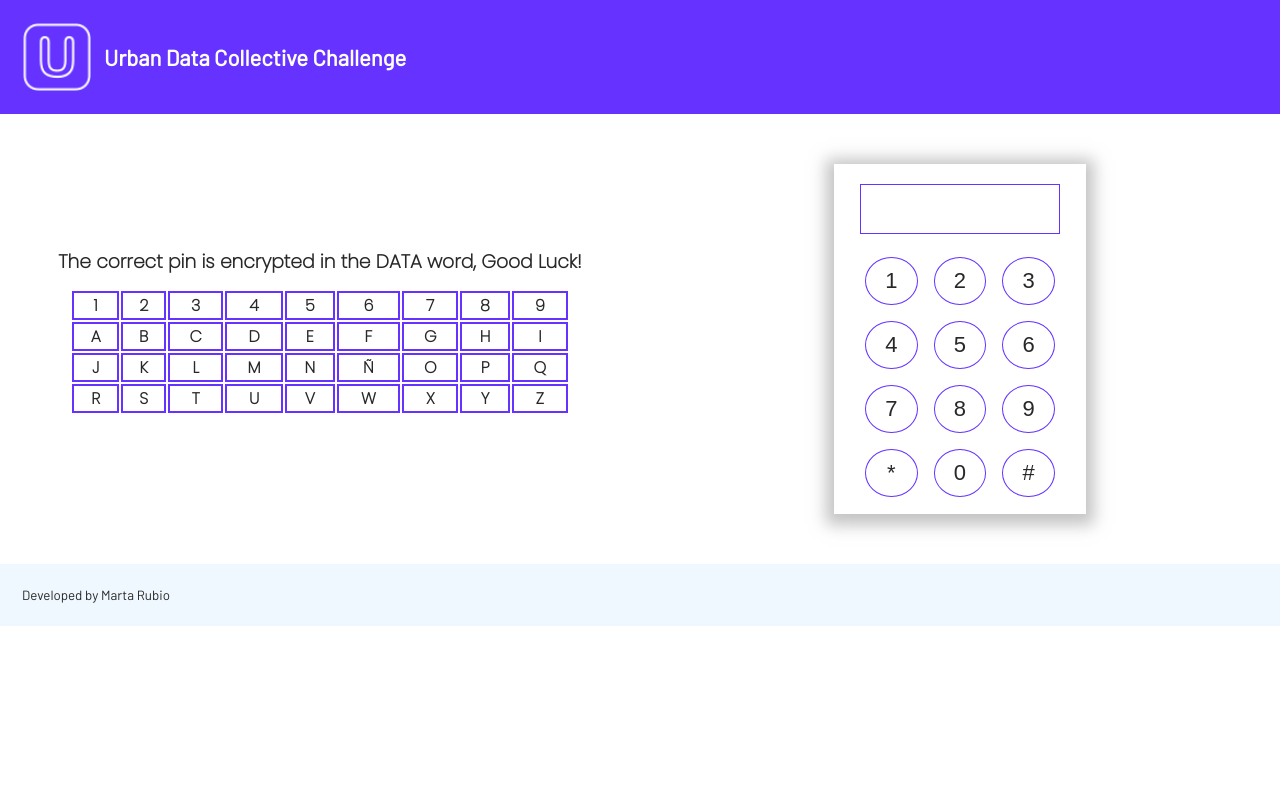
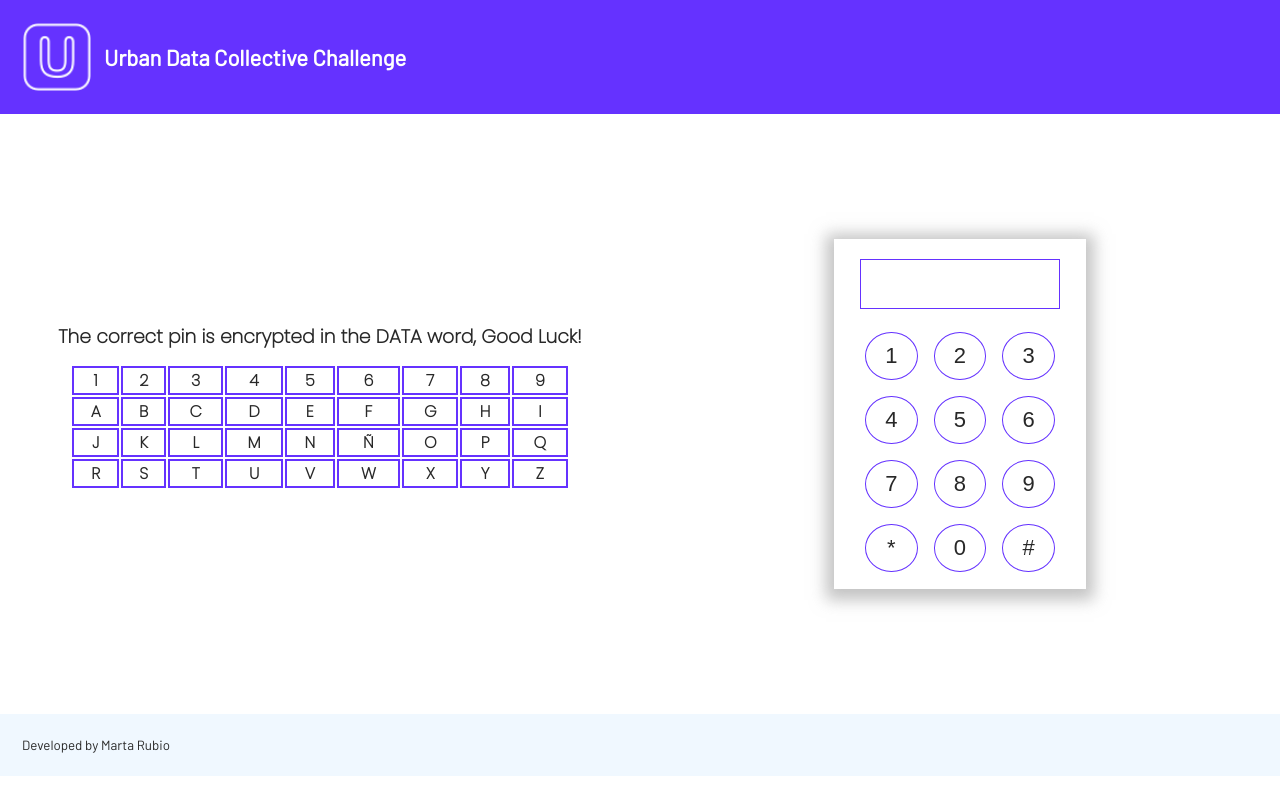
Before and after one commit to Martarubio93/Pin-pad-task, a React (Create React App) app: page / in a window 1280 px wide. Built offline with nearby package versions, Linux system fonts and the light colour scheme.

Commit message:
pinBox component

```diff
--- /dev/null
+++ b/src/components/PinBox.js
@@ -0,0 +1,16 @@
+const PinBox = (props) => {
+    return(
+        <div className="pinPadContainer__pinBox">
+          {props.numbers.length < 4 && <p> {props.handlePin()}</p>}
+          {props.numbers.length === 4 && (
+            <>
+              <p>{props.checkPin() ? "OK!" : "ERROR"}</p>
+              {props.resetPinBox()}
+            </>
+          )}
+        </div>
+    )
+}
+
+
+export default PinBox
--- a/src/components/PinPad.js
+++ b/src/components/PinPad.js
@@ -1,50 +1,43 @@
 //functionals
 import { useState } from "react";
 //components
-import ButtonNumber from "../components/ButtonNumber";
+import ButtonNumber from "./ButtonNumber";
+import PinBox  from "./PinBox";
 //styles
 import "../styles/layout/PinPad.scss";
 
 const PinPad = (props) => {
   const [numbers, setNumbers] = useState([]);
   const correctPin = ["4", "1", "3", "1"];
-  let timeOut;
+
 
   const handleShowNumber = (value) => {
     setNumbers([...numbers, value]);
   };
 
-  const managePin = (pin) => {
-    const newNumbers = pin.join("");
+  const handlePin = () => {
+    const newNumbers = numbers.join("");
     const hideNumbers = newNumbers.substring(0, newNumbers.length - 1);
     const lastNum = newNumbers.substr(newNumbers.length - 1);
     const hiddenNumbers = hideNumbers.replace(/./g, "*");
     return hiddenNumbers.concat(lastNum);
   };
 
+
   const resetPinBox = () => {
-    clearTimeout(timeOut);
     setTimeout(() => setNumbers([]), 1000);
   };
+
 
   const checkPin = () => {
     return JSON.stringify(correctPin) === JSON.stringify(numbers);
   };
 
-  const showMessage = () => (checkPin() ? "OK!" : "ERROR");
 
   return (
     <div className="pinPadContainer">
       <div className="pinPadContainer__structure">
-        <div className="pinPadContainer__pinBox">
-          {numbers.length < 4 && <p> {managePin(numbers)}</p>}
-          {numbers.length === 4 && (
-            <>
-              <p>{showMessage(checkPin())}</p>
-              {resetPinBox(checkPin())}
-            </>
-          )}
-        </div>
+        <PinBox checkPin={checkPin} resetPinBox={resetPinBox} handlePin={handlePin}  numbers={numbers}/>
         <div className="pinPadContainer__buttonsContainer">
           {props.pinPadNumbers.map((num) => {
             return (
--- a/src/styles/layout/Main.scss
+++ b/src/styles/layout/Main.scss
@@ -10,6 +10,7 @@
     grid-template-columns: 1fr;
     align-items: center;
     justify-items: center;
+    min-height: 75vh;
 
 
 
```
Also changed, not shown: src/styles/components/_code.scss (deleted), src/styles/components/_links.scss (deleted), 1 other file (tests, documents, lock files or other folders).
